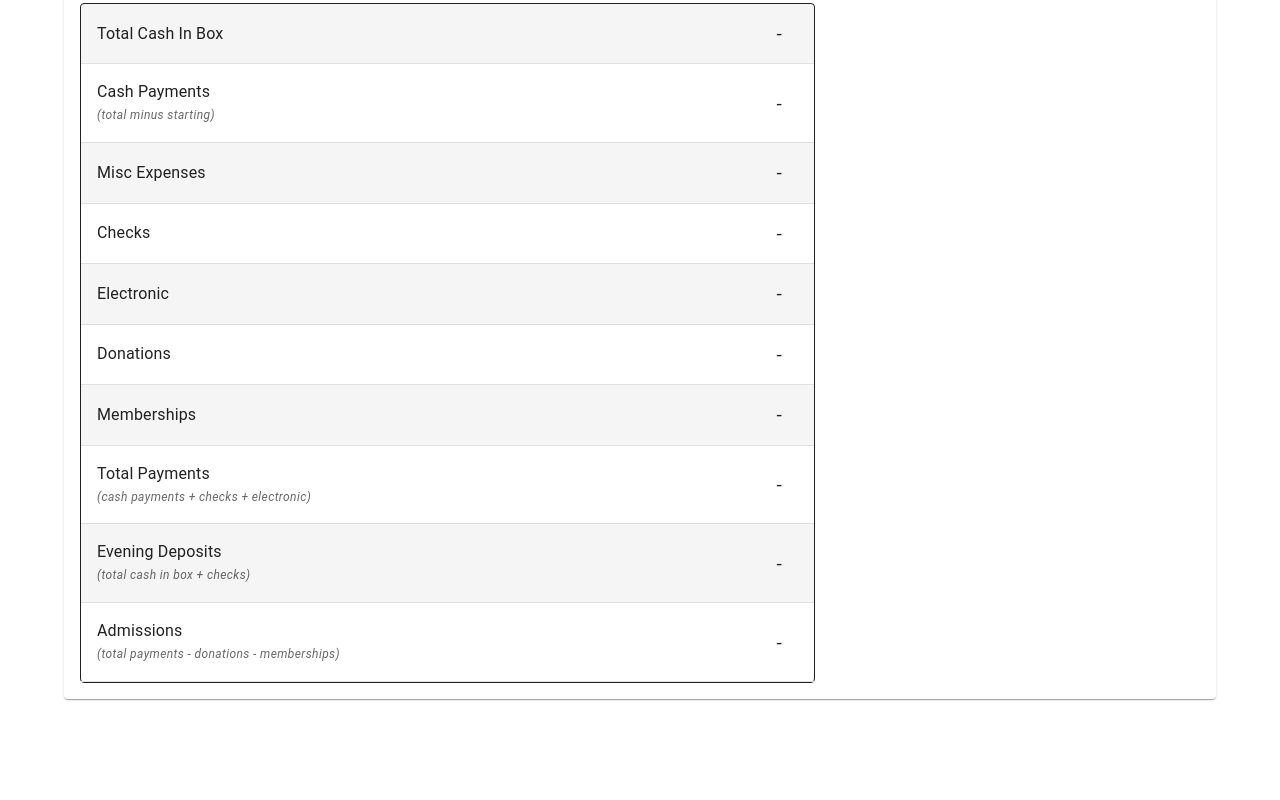
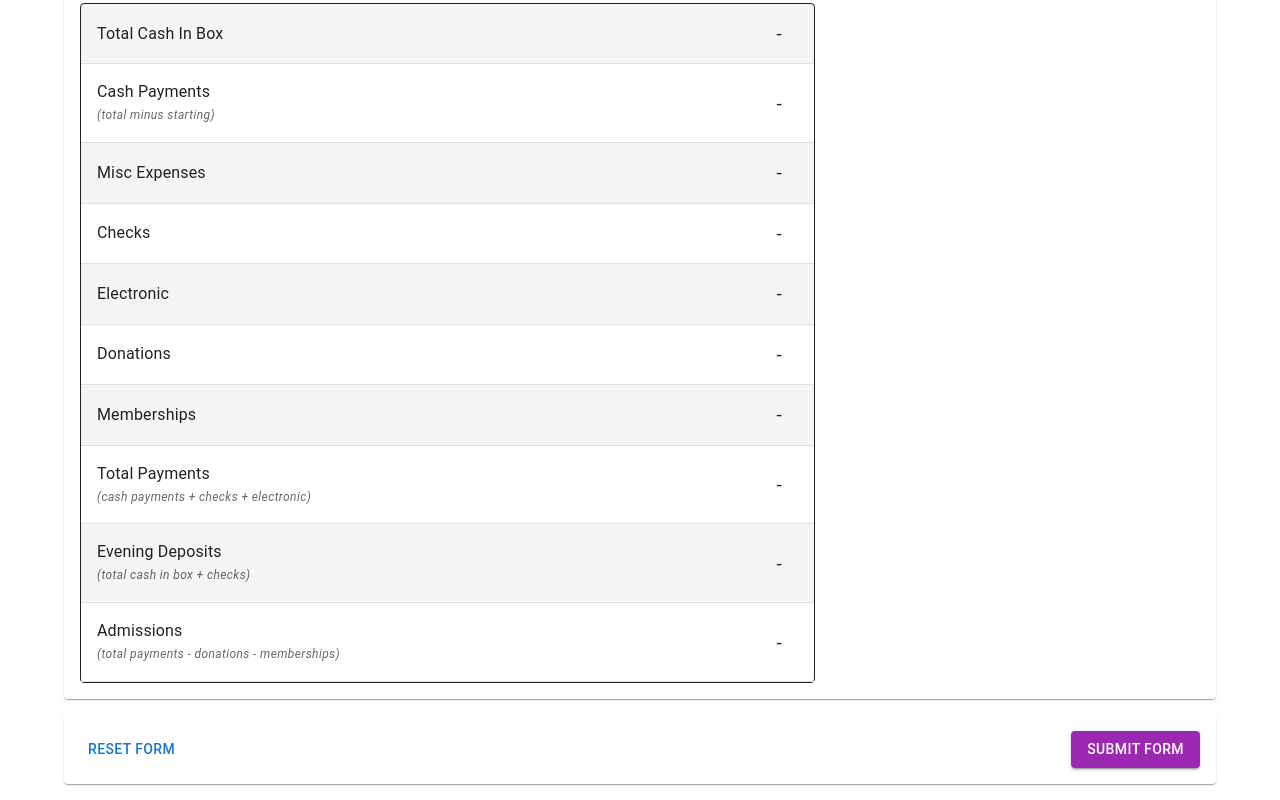
Before and after one commit to ashgoren/contra-worksheet, a React (Vite) app: page / in a window 1280 px wide. Shown: the part 1876-2676 px from the top of the page. Before the commit the page ends 2591 px from the top, so only its background shows below. Built offline with nearby package versions, Linux system fonts and the light colour scheme.

Commit message:
add form persistence

```diff
--- a/src/App.tsx
+++ b/src/App.tsx
@@ -1,60 +1,50 @@
 import { useForm, FormProvider } from 'react-hook-form';
-import { Container } from '@mui/material';
+import { Container, Stack, Button, Paper } from '@mui/material';
 import { Layout } from 'components/Layout';
 import { EventInfoSection, CashBreakdownSection, OtherPaymentMethodsSection, DonationMembershipSection, CashProcessingSection, FinancialSummary } from 'components/sections';
+import { defaults } from 'src/config';
 import type { WorksheetFormData } from 'types/worksheet';
 
 function App() {
-  const methods = useForm<WorksheetFormData>({
-    defaultValues: {
-      date: new Date().toISOString().split('T')[0],
-      band: '',
-      location: 'Fulton',
-      rent: '330',
-      paidAttendees: '',
-      unpaidAttendees: '',
-      newcomers: '',
-      secondDanceCards: '',
-      cmic: '',
-      doorVolunteer: '',
-      floorHost: '',
-      rafflePrize: '',
-      notes: '',
-      ones: '',
-      fives: '',
-      tens: '',
-      twenties: '',
-      fifties: '',
-      hundreds: '',
-      coins: '',
-      checks: '',
-      electronic: '',
-      donations: '',
-      memberships: [{ name: '', amount: '' }],
-      pettyCash: [{ item: '', amount: '' }],
-      startingCash: '200',
-    }
-  });
+  const stored = localStorage.getItem('worksheetData');
+  const defaultValues = stored ? JSON.parse(stored) : defaults;
+
+  const methods = useForm<WorksheetFormData>({ defaultValues });
+
+  const onBlur = () => {
+    const data = methods.getValues();
+    localStorage.setItem('worksheetData', JSON.stringify(data));
+  };
 
   const onSubmit = (data: WorksheetFormData) => {
     console.log('Submitted!', data);
   };
 
-  // for dev purposes, but re-renders entire form on every change
-  // const formData = methods.watch();
-  // console.log('Current form data:', formData);
-
   return (
     <Container maxWidth='lg' sx={{ mt: 4 }}>
       <Layout>
         <FormProvider {...methods}>
-          <form onSubmit={methods.handleSubmit(onSubmit)}>
+          <form
+            onSubmit={methods.handleSubmit(onSubmit)}
+            onBlur={onBlur}
+          >
             <EventInfoSection />
             <CashBreakdownSection />
             <OtherPaymentMethodsSection />
             <DonationMembershipSection />
             <CashProcessingSection />
             <FinancialSummary />
+
+            <Paper sx={{ p: 2, mt: 2, mb: 2 }}>
+              <Stack direction='row' spacing={2} justifyContent='space-between'>
+                <Button variant='text'
+                  onClick={() => methods.reset(defaults)}
+                >
+                  Reset Form
+                </Button>
+                  <Button type='submit' variant='contained' color='secondary'>Submit Form</Button>
+              </Stack>
+            </Paper>
           </form>
         </FormProvider>
       </Layout>
--- a/src/Config.ts
+++ b/src/Config.ts
@@ -1 +1,30 @@
 export const USE_SYSTEM_COLOR_MODE = true;
+
+export const defaults = {
+  date: new Date().toISOString().split('T')[0],
+  band: '',
+  location: 'Fulton',
+  rent: '330',
+  paidAttendees: '',
+  unpaidAttendees: '',
+  newcomers: '',
+  secondDanceCards: '',
+  cmic: '',
+  doorVolunteer: '',
+  floorHost: '',
+  rafflePrize: '',
+  notes: '',
+  ones: '',
+  fives: '',
+  tens: '',
+  twenties: '',
+  fifties: '',
+  hundreds: '',
+  coins: '',
+  checks: '',
+  electronic: '',
+  donations: '',
+  memberships: [{ name: '', amount: '' }],
+  pettyCash: [{ item: '', amount: '' }],
+  startingCash: '200',
+};
--- a/src/components/Layout.tsx
+++ b/src/components/Layout.tsx
@@ -4,7 +4,7 @@ import { CssBaseline, useMediaQuery, Box, Typography } from '@mui/material';
 import IconButton from '@mui/material/IconButton';
 import Brightness4Icon from '@mui/icons-material/Brightness4';
 import Brightness7Icon from '@mui/icons-material/Brightness7';
-import { USE_SYSTEM_COLOR_MODE } from 'src/Config';
+import { USE_SYSTEM_COLOR_MODE } from 'src/config';
 
 const breakpoints = {
   values: {
```
